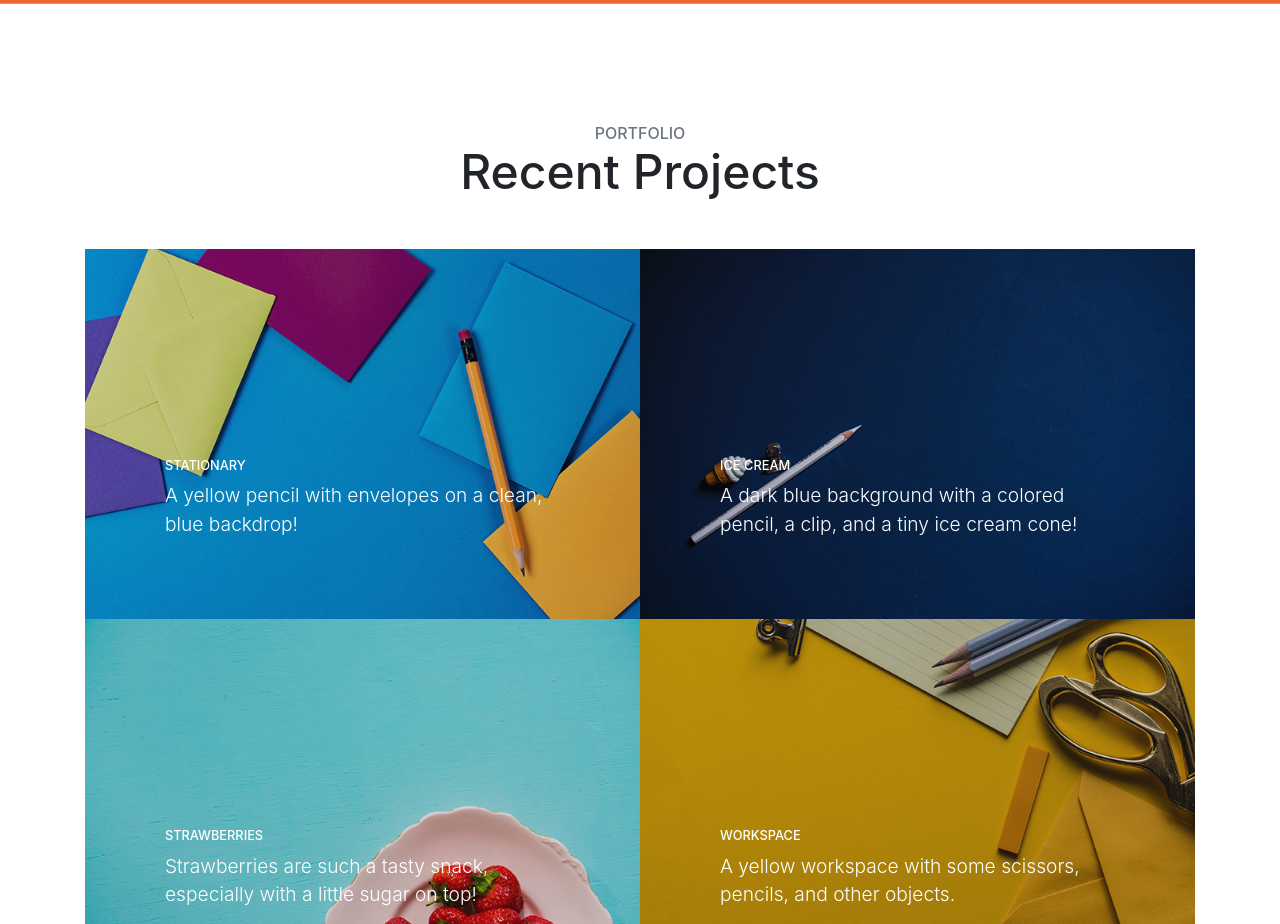
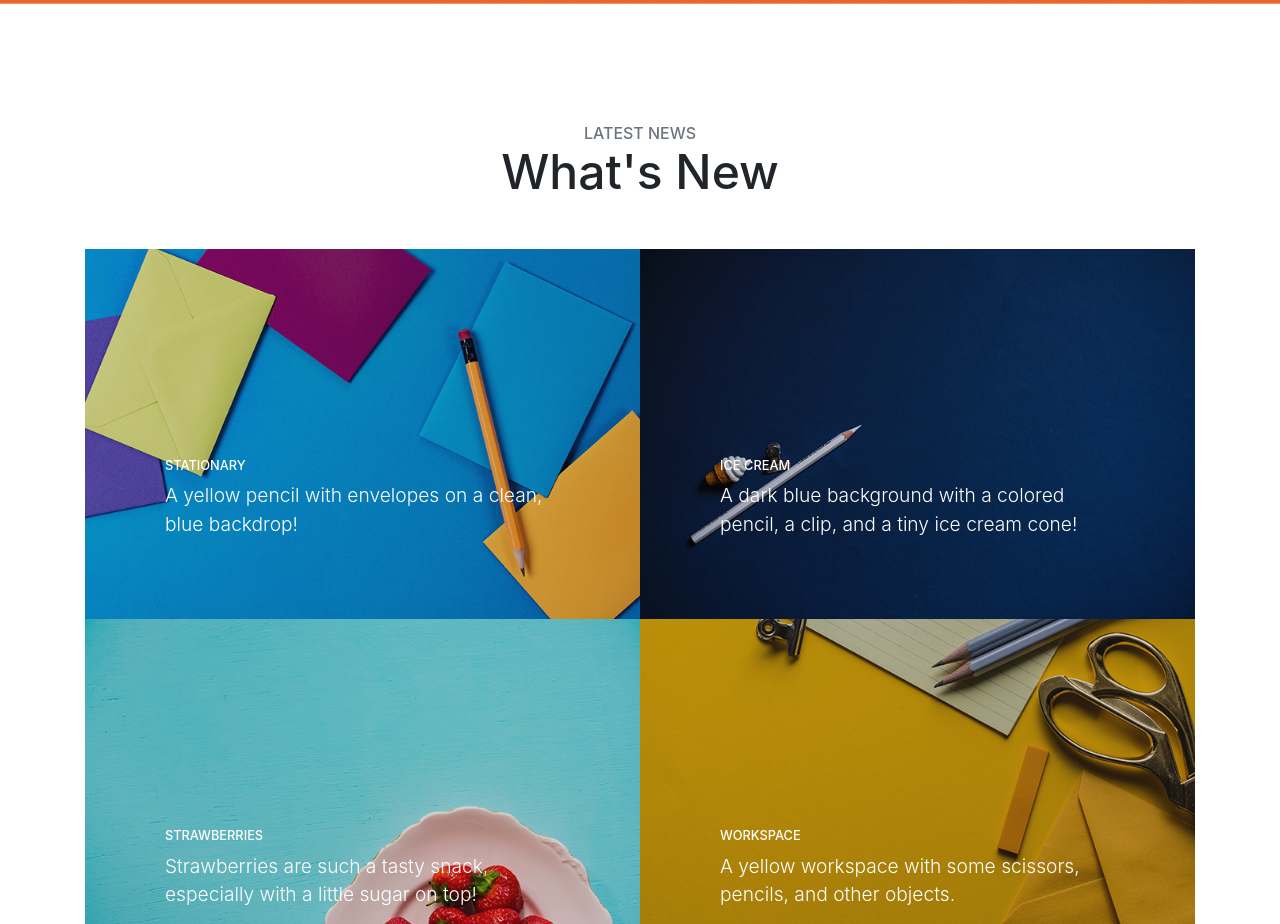
Before and after one commit to weizhe566/covid-19, a website with bundled scripts: page index.html in a window 1280 px wide. Shown: the part 2080-3004 px from the top of the page. Built offline with nearby package versions, Linux system fonts and the light colour scheme.

Commit message:
Update index.html

```diff
--- a/index.html
+++ b/index.html
@@ -136,8 +136,8 @@
   <section class="content-section" id="portfolio">
     <div class="container">
       <div class="content-section-heading text-center">
-        <h3 class="text-secondary mb-0">Portfolio</h3>
-        <h2 class="mb-5">Recent Projects</h2>
+        <h3 class="text-secondary mb-0">Latest News</h3>
+        <h2 class="mb-5">What's New</h2>
       </div>
       <div class="row no-gutters">
         <div class="col-lg-6">
```
